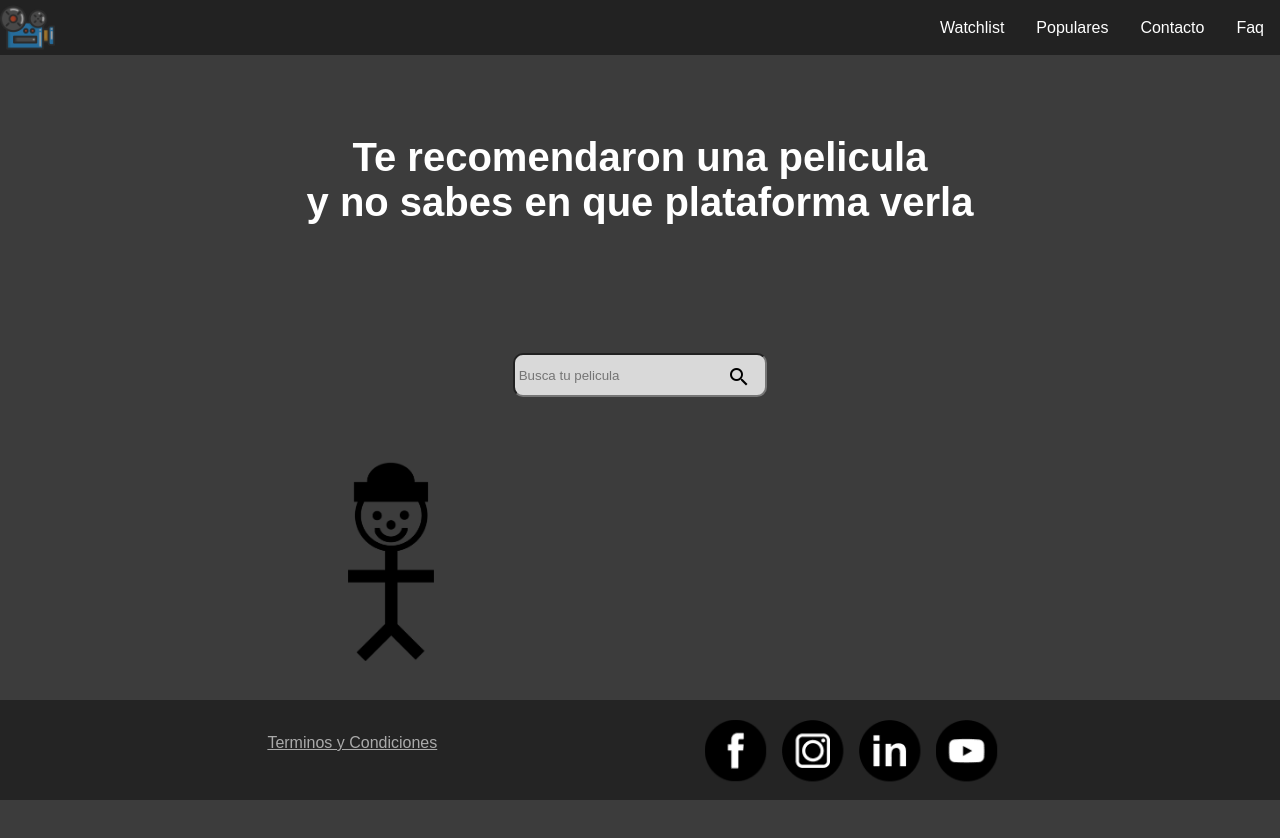
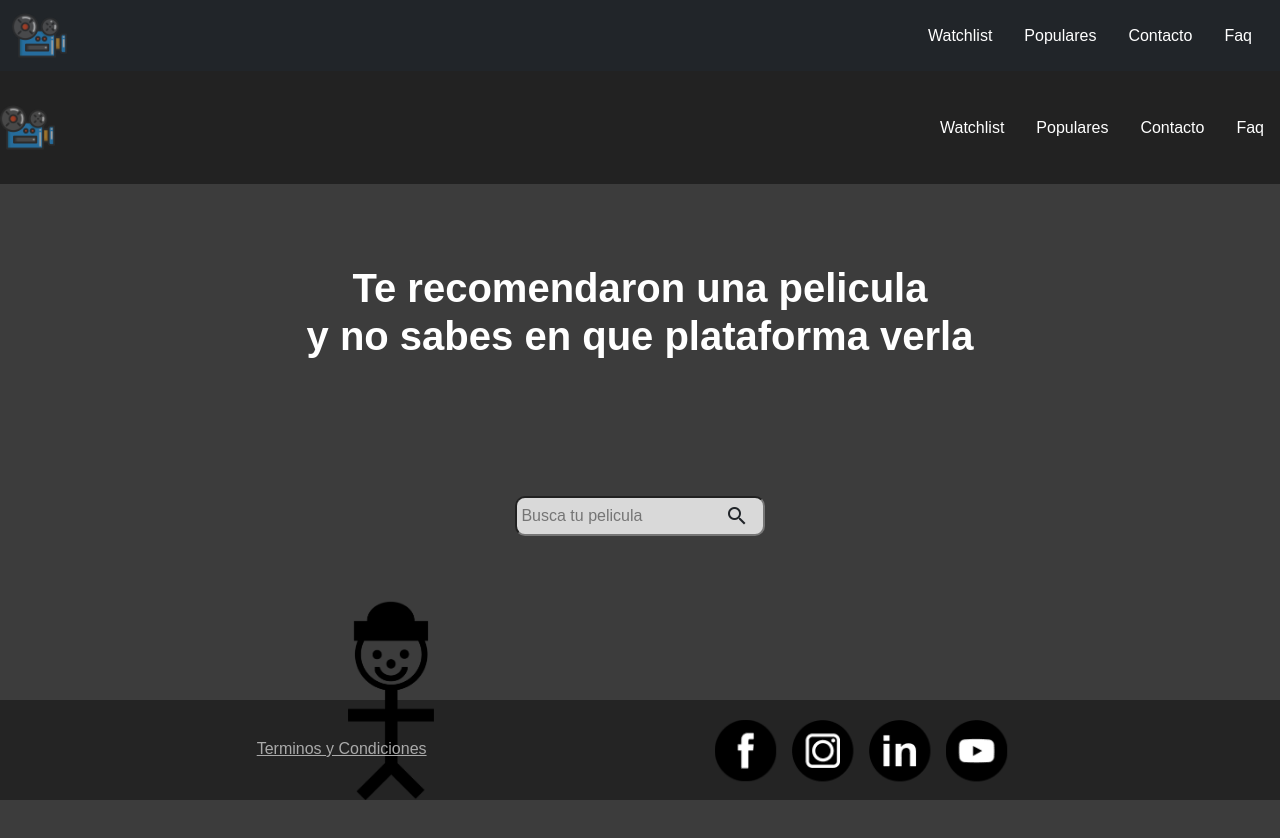
Before and after one commit to mizraim17/filefilos_mizraim_martinez, a plain HTML site: page index.html in a window 1280 px wide. Drawn offline with nearby package versions, Linux system fonts and the light colour scheme.

Commit message:
transform menu  to bootstrap

```diff
--- a/css/styles.css
+++ b/css/styles.css
@@ -68,7 +68,11 @@ header nav a:hover {
 	max-height: 55px;
 }
 
-.header figure img {
+.header picture img {
+	max-height: 55px;
+}
+
+picture img {
 	max-height: 55px;
 }
 
--- a/index.html
+++ b/index.html
@@ -6,18 +6,63 @@
     <meta http-equiv="X-UA-Compatible" content="IE=edge">
     <meta name="viewport" content="width=device-width, initial-scale=1.0">
     <title>Filefilos</title>
+    <link rel="stylesheet" href="https://cdn.jsdelivr.net/npm/bootstrap@5.2.0-beta1/dist/css/bootstrap.min.css">
     <link rel="stylesheet" href="./css/styles.css">
     <link href="https://fonts.googleapis.com/icon?family=Material+Icons" rel="stylesheet">
 
   </head>
 
   <body>
+    <nav class="navbar navbar-dark bg-dark navbar-expand-lg  ">
+      <div class="container-fluid">
+        <button class="navbar-toggler" type="button" data-bs-toggle="collapse" data-bs-target="#navbarTogglerDemo01"
+          aria-controls="navbarTogglerDemo01" aria-expanded="false" aria-label="Toggle navigation">
+          <span class="navbar-toggler-icon"></span>
+        </button>
+
+        <div class="collapse navbar-collapse" id="navbarTogglerDemo01">
+
+          <picture class="cont__logo">
+            <a href="./index.html">
+              <img src="./img/logo_filefilos.png" alt="">
+            </a>
+          </picture>
+
+          <ul class="navbar-nav ms-auto mb-2 mb-lg-0">
+            <li class="nav-item">
+              <a href="./pages/watchlist.html">
+                Watchlist
+              </a>
+            </li>
+            <li class="nav-item">
+              <a href="./pages/top_new.html">
+                Populares
+              </a>
+            </li>
+            <li class="nav-item">
+              <a href="./pages/contact.html">
+                Contacto
+              </a>
+            </li>
+            <li class="nav-item">
+              <a href="./pages/faq.html">
+                Faq
+              </a>
+            </li>
+          </ul>
+        </div>
+      </div>
+    </nav>
+
     <header class="header">
-      <figure class="cont__logo">
+
+
+
+      <picture class="cont__logo">
         <a href="./index.html">
           <img src="./img/logo_filefilos.png" alt="">
         </a>
-      </figure>
+      </picture>
 
       <nav>
         <ul class="menu__principal">
@@ -114,6 +159,12 @@
         </div>
 
     </footer>
+    <script src="https://cdn.jsdelivr.net/npm/@popperjs/core@2.11.5/dist/umd/popper.min.js"
+      integrity="sha384-Xe+8cL9oJa6tN/veChSP7q+mnSPaj5Bcu9mPX5F5xIGE0DVittaqT5lorf0EI7Vk"
+      crossorigin="anonymous"></script>
+    <script src="https://cdn.jsdelivr.net/npm/bootstrap@5.2.0-beta1/dist/js/bootstrap.min.js"
+      integrity="sha384-kjU+l4N0Yf4ZOJErLsIcvOU2qSb74wXpOhqTvwVx3OElZRweTnQ6d31fXEoRD1Jy"
+      crossorigin="anonymous"></script>
   </body>
 
 </html>
```
